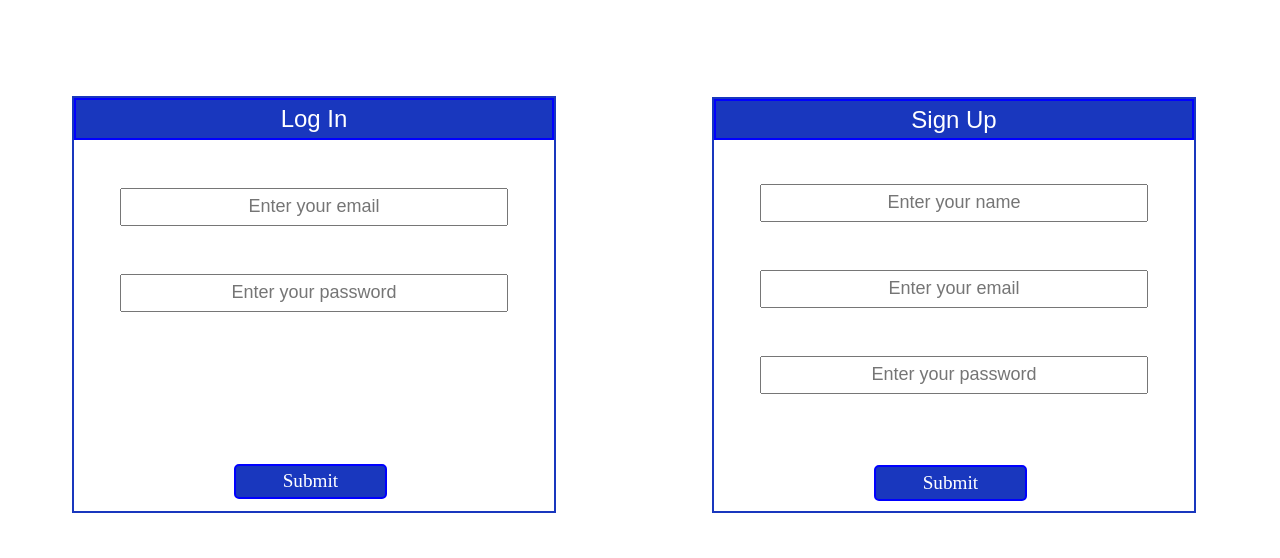
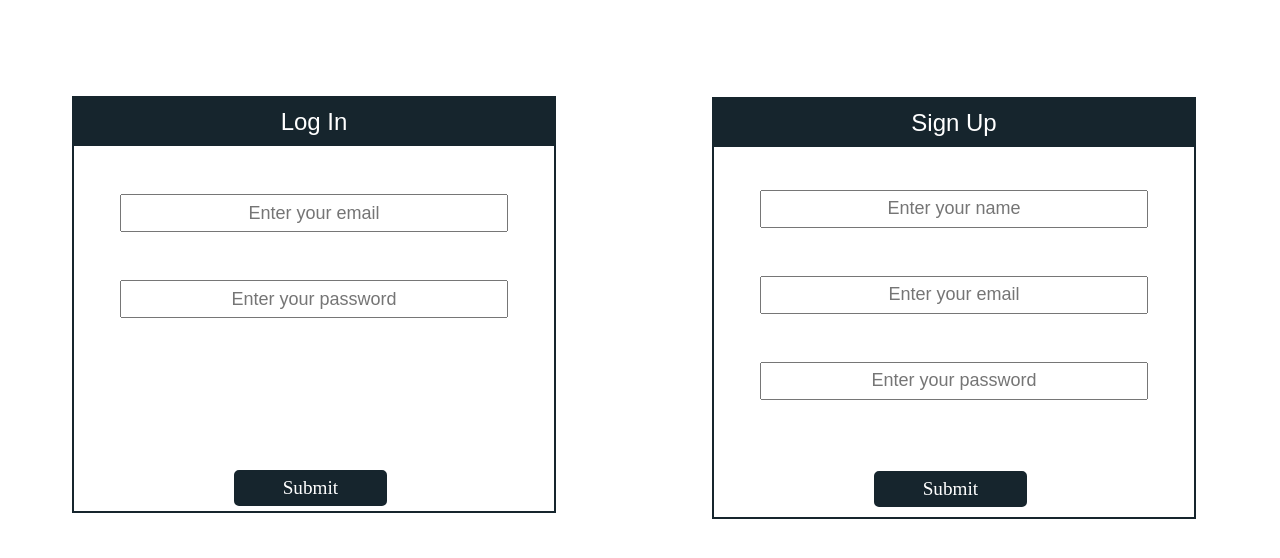
Before and after one commit to gauravgautam00/Chat-App-Socket-WEB-RTC, a React (Create React App) app in the folder client/: page / in a window 1280 px wide. Shown: the top 558 px of the page. Built offline with nearby package versions, Linux system fonts and the light colour scheme.

Commit message:
modified styles

```diff
--- a/client/src/index.css
+++ b/client/src/index.css
@@ -1,5 +1,5 @@
 #login_container {
-  border: 2px solid #1937be;
+  border: 2px solid #16252d;
   /* margin: auto; */
   width: 30rem;
   margin-left: 4rem;
@@ -12,11 +12,11 @@
   font-family: sans-serif;
   /* border-radius: 5px; */
   font-size: x-large;
-  border: 2px solid blue;
+  border: 2px solid #16252d;
   /* width: 29%; */
   margin-top: 0rem;
-  padding: 0.3rem;
-  background-color: #1937be;
+  padding: 0.5rem;
+  background-color: #16252d;
 }
 #login_name_input {
   font-size: large;
@@ -43,13 +43,13 @@
   color: white;
   border-radius: 5px;
   font-size: larger;
-  border: 2px solid blue;
+  border: 2px solid #16252d;
   width: 29%;
   margin-top: 9.5rem;
   cursor: pointer;
   padding: 0.3rem;
   margin-bottom: 10px;
-  background-color: #1937be;
+  background-color: #16252d;
   margin-left: 10rem;
 }
 
@@ -61,7 +61,7 @@
 /* signup */
 /* signup */
 #signup_container {
-  border: 2px solid #1937be;
+  border: 2px solid #16252d;
   margin-left: 44rem;
   margin-top: -26rem;
   width: 30rem;
@@ -72,11 +72,11 @@
   font-family: sans-serif;
   /* border-radius: 5px; */
   font-size: x-large;
-  border: 2px solid blue;
+  border: 2px solid #16252d;
   /* width: 29%; */
   margin-top: 0rem;
-  padding: 0.3rem;
-  background-color: #1937be;
+  padding: 0.5rem;
+  background-color: #16252d;
 }
 #signup_name_input {
   font-size: large;
@@ -103,13 +103,13 @@
   color: white;
   border-radius: 5px;
   font-size: larger;
-  border: 2px solid blue;
+  border: 2px solid #16252d;
   width: 29%;
   margin-top: 4.46rem;
   cursor: pointer;
   padding: 0.3rem;
   margin-bottom: 10px;
-  background-color: #1937be;
+  background-color: #16252d;
   margin-left: 10rem;
 }
 
```
